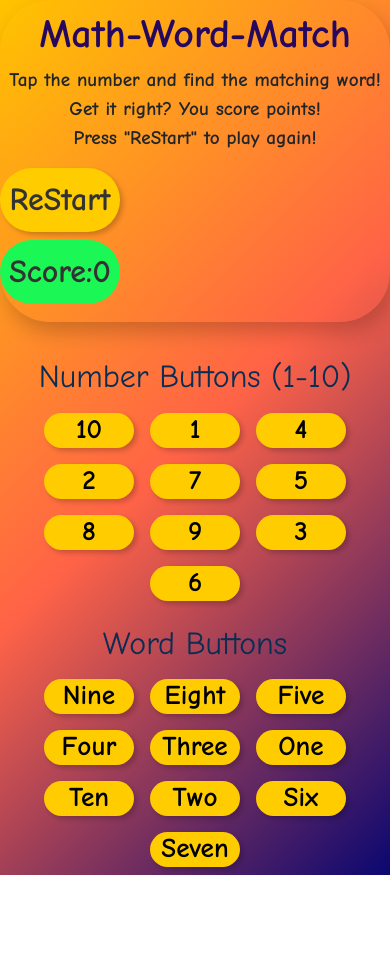
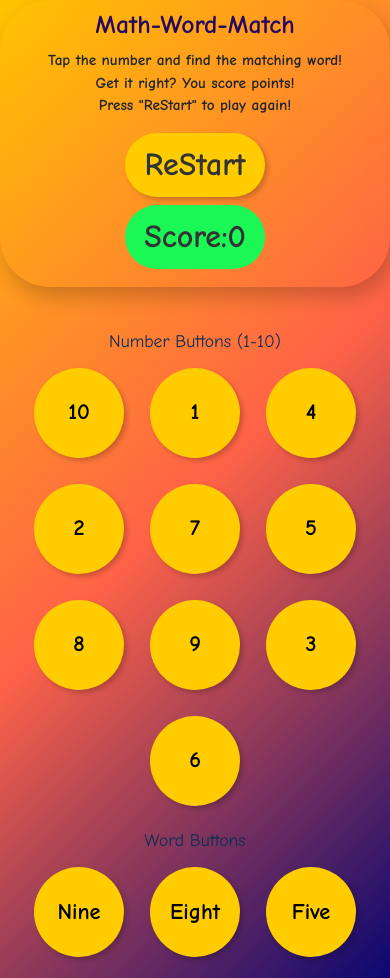
Before and after one commit to HelenLloydJeng/Math-Word-Match-Game, a website: page index.html in a window 390 px wide. Before the commit the page ends 875 px from the top, so only its background shows below. Drawn offline with nearby package versions, Linux system fonts and the light colour scheme; some packages are replaced by stand-ins of ours; a script that the page names is missing.

Commit message:
Update README with retest notes, update CSS/JS, replace JSHint screenshot

```diff
--- a/assets/css/style.css
+++ b/assets/css/style.css
@@ -1,19 +1,23 @@
-*
+/* ==== Base resets & globals ==== */
+*,
+*::before,
+*::after { box-sizing: border-box; }
+
+html { overflow-y: scroll; }           /* prevent width jump when scrollbars appear */
+html, body { margin: 0; padding: 0; }  /* remove default gaps */
 body {
-  font-family: "comic neue", sans-serif;
+  font-family: "Comic Neue", sans-serif;
   background: linear-gradient(135deg, hwb(46 0% 0%), #ff6347, #0a0771);
   text-align: center;
   font-weight: bold;
   min-height: 100vh;
+  overflow-x: hidden;                   /* avoid tiny horizontal shifts on mobile */
 }
-html, body { margin: 0; padding: 0; }
 
-.game-title, h2.game-title {
-  margin-top: 0;   /* prevents extra space inside the sticky header */
-}
-/* SINGLE definitive header block */
+/* ==== Header ==== */
+.game-title, h2.game-title { margin-top: 0; }
+
 .site-header {
-  /* visual styles you already had */
   background: none;
   padding: 10px 20px;
   text-align: center;
@@ -24,66 +28,61 @@
   box-shadow: 5px 10px 20px rgba(0,0,0,0.2);
   backdrop-filter: blur(10px);
 
-  /* behavior */
   position: sticky;
   top: 0;
   z-index: 1000;
 
-  /* full width when using .container-fluid */
   width: 100%;
   max-width: 100%;
-  padding-left: 0;  /* optional tidy for full-bleed */
-  padding-right: 0; /* optional tidy */
+  padding-left: 0;
+  padding-right: 0;
 }
 
+/* ==== Game container (stable height + inner scroll) ==== */
 .game-container {
-  margin-top: 0; /*reset margin*/
-  padding-top: 20px; /* Ensures spacing */
+  margin-top: 0;
+  padding-top: 20px;
   width: 100%;
   text-align: center;
-   max-height: calc(100vh - 200px);  /* leaveroom for sticky header */
-  overflow-y: auto;                  /* gives vertical scroll when needed */
+
+  /* Keep area stable during reset/redraw */
+  min-height: 420px;
+  max-height: calc(100vh - 200px);
+  overflow-y: auto;
 }
 
+/* ==== Buttons / UI ==== */
 #start-restart {
   background: #ffcc00 !important;
   border-radius: 50px;
   border: none !important;
   padding: 10px 20px;
-  text-align: center;
   font-size: 2rem;
   font-weight: bold;
   min-width: 120px;
-  display: flex;
+  display: inline-flex;
   justify-content: center;
   align-items: center;
   color: #333;
 }
+
 #score-container {
   background: #1bf856 !important;
   padding: 10px 20px;
-  text-align: center;
   border-radius: 50px;
   font-size: 2rem;
   font-weight: bold;
   min-width: 120px;
-  cursor: default;
-  display: flex;
+  display: inline-flex;
   justify-content: center;
   align-items: center;
   color: #333;
   border: none;
 }
-h2 {
-  color: #26095f;
-  text-align: center;
-  font-size: 3rem;
-  font-weight: bold;
-}
-h3 {
-  color: #092d53;
-  font-size: 2rem;
-}
+
+h2 { color: #26095f; font-size: 3rem; font-weight: bold; }
+h3 { color: #092d53; font-size: 2rem; }
+
 button {
   font-size: 2rem;
   font-weight: bold;
@@ -96,9 +95,9 @@
   transition: all 0.3s ease-in-out;
   box-shadow: 3px 3px 5px rgba(0, 0, 0, 0.2);
 }
-.clicked {
-  background-color: #7692ef !important;
-}
+
+.clicked { background-color: #7692ef !important; }
+
 #number-buttons button,
 #word-buttons button {
   margin: 10px;
@@ -107,20 +106,33 @@
   font-size: 1.5rem;
   padding: 10px;
   width: 80px;
-  height: 80pxx;
+  height: 80px;            /* <-- fixed '80pxx' typo */
   border-radius: 12px;
-  text-align: center;
   display: flex;
   align-items: center;
   justify-content: center;
+  text-align: center;
 }
+/* Make the two button strips flexible and centered */
+#number-buttons,
+#word-buttons {
+  display: flex;
+  flex-wrap: wrap;          /* wrap to a second line if needed */
+  justify-content: center;  /* keep rows centered */
+  gap: 10px;                /* spacing between buttons (use this over margins) */
+  max-width: 100%;
+}
+
+
+/* ==== SweetAlert look & stability ==== */
 .custom-success-popup {
   background: linear-gradient(135deg, #4caf50, #8bc34a) !important;
   color: white !important;
   border-radius: 10px !important;
   padding: 10px !important;
   width: 200px !important;
-  }
+}
+
 .custom-error-popup {
   background: linear-gradient(135deg, #ff3d00, #ff6d00) !important;
   color: white !important;
@@ -128,11 +140,13 @@
   padding: 15px !important;
   width: 250px !important;
 }
+
 .custom-popup-title {
   font-size: 1.5rem !important;
   font-weight: bold !important;
   font-family: "Comic Neue", cursive !important;
 }
+
 .custom-popup-button {
   background: #ffcc00 !important;
   color: #333 !important;
@@ -140,120 +154,100 @@
   border-radius: 8px !important;
   padding: 5px 15px !important;
 }
+
+/* When SweetAlert is open, don’t add padding on the right */
+.swal2-shown body { padding-right: 0 !important; }
+
+/* Pop-out animation */
 @keyframes pop-out {
-  0% {
-    transform: scale(1);
-    opacity: 1;
-  }
-  50% {
-    transform: scale(2);
-    opacity: 1;
-  }
-  100% {
-    transform: scale(2);
-    opacity: 1;
-  }
+  0% { transform: scale(1); opacity: 1; }
+  50% { transform: scale(2); opacity: 1; }
+  100% { transform: scale(2); opacity: 1; }
 }
-.pop-out {
-  animation: pop-out 1.5s ease-in-out forwards;
-}
+.pop-out { animation: pop-out 1.5s ease-in-out forwards; }
 
-/* Small screens (phones) */
-/* ========================= */
-@media (max-width: 768px) {
-  /* Stack the Start button and Score vertically */
-  .container.d-flex {
-    flex-direction: column;
-    gap: 10px; /* Adds spacing between elements */
-  }
+/* ========= Responsive ========= */
 
-  /* Center the score container and make it full-width */
-  #score-container {
-    width: 100%;
-    max-width: 100px;
-  }
-
-  /* Ensure the button is centered and full width */
-  #start-restart {
-    width: 100%;
-    max-width: 100px;
-  }
-
-  /* Smaller number/word buttons */
-  #number-buttons button,
-  #word-buttons button {
-    font-size: 0.5rem;
-    width: 35px !important;
-    height: 35px !important;
-    padding: 1px;
-    margin: 0;
+/* Small phones */
+@media (max-width: 400px) {
+  h2.game-title { font-size: 1.5rem; }
+  .instructions { font-size: 0.9rem; }
+  #number-buttons button, #word-buttons button {
+    width: 52px; height: 52px; font-size: 1rem; margin: 5px; padding: 4px;
   }
 }
 
-/* ========================== */
-/* 💻 Medium screens (tablets) */
-/* ========================== */
+/* Phones */
+@media (max-width: 576px) {
+  h2.game-title { font-size: 1.6rem; }
+  .instructions { font-size: 0.95rem; }
+  #number-buttons button, #word-buttons button {
+    width: 60px; height: 60px; font-size: 1.1rem; margin: 6px; padding: 6px;
+  }
+  .game-container h3 { font-size: 1.1rem; margin: 8px 0; }
+}
+
+/* Tablets & small laptops */
+@media (max-width: 768px) {
+  .container.d-flex { flex-direction: column; gap: 10px; }
+  #score-container { width: 100%; max-width: 140px; }
+  #start-restart { width: 100%; max-width: 140px; }
+}
+
+/* Up to 900px */
 @media (max-width: 900px) {
+  h2 { font-size: 2.5rem; }
+  button { font-size: 1.7rem; padding: 12px 18px; min-width: 90px; }
+  #number-buttons button, #word-buttons button { width: 90px; height: 90px; font-size: 1.4rem; }
+  .game-container { max-height: 80vh; overflow-y: auto; }
+}
+
+/* Desktops (>= 901px) */
+@media (min-width: 901px) {
+  /* nothing special needed here; base styles apply */
+}
+
+/* Special: 1024×600-ish (Nest Hub) */
+@media (max-width: 1024px) and (max-height: 700px) {
   .game-container {
-    font-size: 1rem;
+    max-height: calc(100vh - 220px);
+    overflow-y: auto;
+  }
+  /* ===== Final Nest Hub (≈1024×600) overrides ===== */
+@media (max-width: 1024px) and (max-height: 700px) {
+
+  /* Keep playable area stable & scrollable */
+  .game-container {
+    max-height: calc(100vh - 200px);
+    overflow-y: auto;
+    padding-left: 8px;
+    padding-right: 8px;
   }
 
-  h2 {
-    font-size: 2.5rem;
+  /* Flexible rows with smaller gaps; allow sideways scroll as a safety net */
+  #number-buttons,
+  #word-buttons {
+    gap: 6px;
+    overflow-x: auto;     /* if anything still overflows, you can swipe */
+    padding: 0 4px;
   }
 
-  button {
-    font-size: 1.7rem;
-    padding: 12px 18px;
-    min-width: 90px;
+  /* Make buttons small enough to fit all 10 comfortably */
+  #number-buttons button,
+  #word-buttons button {
+    width: 70px !important;
+    height: 70px !important;
+    font-size: 1.1rem !important;
+    margin: 0 !important;     /* parent gap manages spacing */
+    padding: 6px !important;
+    white-space: nowrap;      /* keep “Seven”, “Eight” on one line */
   }
 
-  #number-buttons button,
-  #word-buttons button {
-    font-size: 1.7rem;
-    width: 90px;
-    height: 90px;
-  }
-
-  .game-container {
-    position: relative;
-    overflow-y: auto;   /* Enable vertical scrolling */
-    max-height: 80vh;   /* Prevent it from overflowing screen */
+  /* Tighten headings to save vertical space */
+  .game-container h3 {
+    font-size: 1.2rem;
+    margin: 8px 0 4px;
   }
 }
 
-/* ============================ */
-/* 🖥 Large screens (desktops)  */
-/* ============================ */
-@media (min-width: 901px) {
-  .game-container {
-    font-size: 1.2rem;
-  }
-
-  h2 {
-    font-size: 3rem;
-  }
-
-  button {
-    font-size: 2rem;
-    padding: 15px 20px;
-    min-width: 100px;
-  }
-
-  #number-buttons button,
-  #word-buttons button {
-    font-size: 2rem;
-    width: 100px;
-    height: 100px;
-  }
 }
-
-/* ======================================== */
-/* 📟 Special case: 1024×600 (Nest Hub etc) */
-/* ======================================== */
-@media (max-width: 1024px) and (max-height: 700px) {
-  .game-container {
-    max-height: calc(100vh - 220px); /* leave more space for sticky header */
-    overflow-y: auto;
-  }
-}
--- a/assets/js/script.js
+++ b/assets/js/script.js
@@ -68,7 +68,11 @@
         [elements[i], elements[j]] = [elements[j], elements[i]];
     }
 
-    elements.forEach((button) => container.appendChild(button));
+
+    const frag = document.createDocumentFragment();
+    elements.forEach((button) => frag.appendChild(button));
+    container.appendChild(frag);
+
 }
 
 // Set choices
@@ -108,6 +112,8 @@
 
             position: "center",     // center on all devices
             heightAuto: false,
+            scrollbarPadding: false,   // prevent body padding jump
+            allowOutsideClick: false,  //avoids accidental close
             icon: "success",
             title: "Correct!",
             width:250,
@@ -123,12 +129,14 @@
                 choiceTwoElement.classList.remove("pop-out");
                 updateScore(1);
                 resetGame();
-            }, 1200);
+            }, 1300);
         });
     } else {
         Swal.fire({
             position: "center",     // ➜ CHANGE
             heightAuto: false,
+            scrollbarPadding: false,   // prevent body padding jump
+            allowOutsideClick: false,  //avoids accidental close
             icon: "error",
             title: "Wrong! Try again.",
              width: 290,
```
Also changed, not shown: README.md, assets/screenshots/jshint-report.png (deleted), assets/screenshots/jshint_test.jpeg (added).
